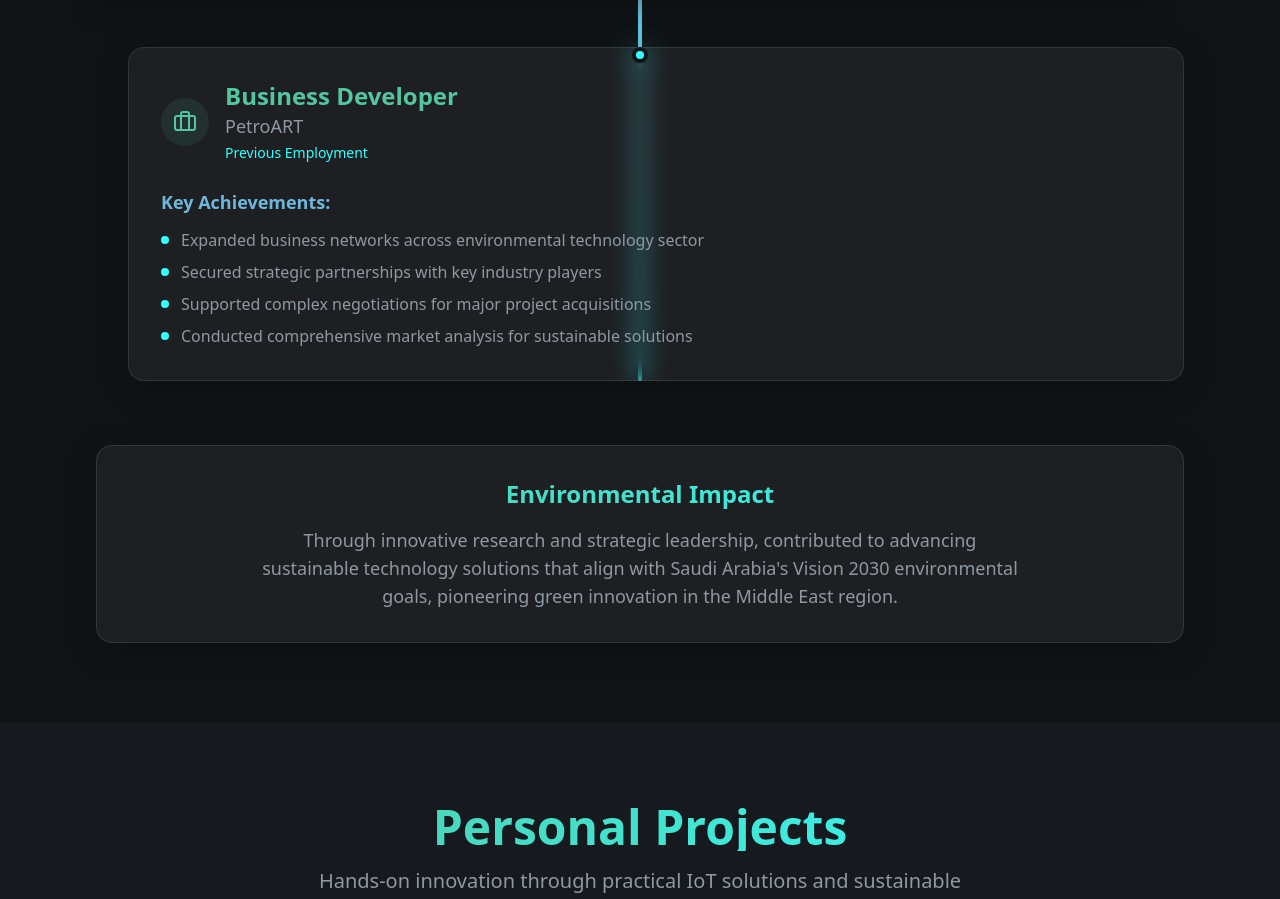
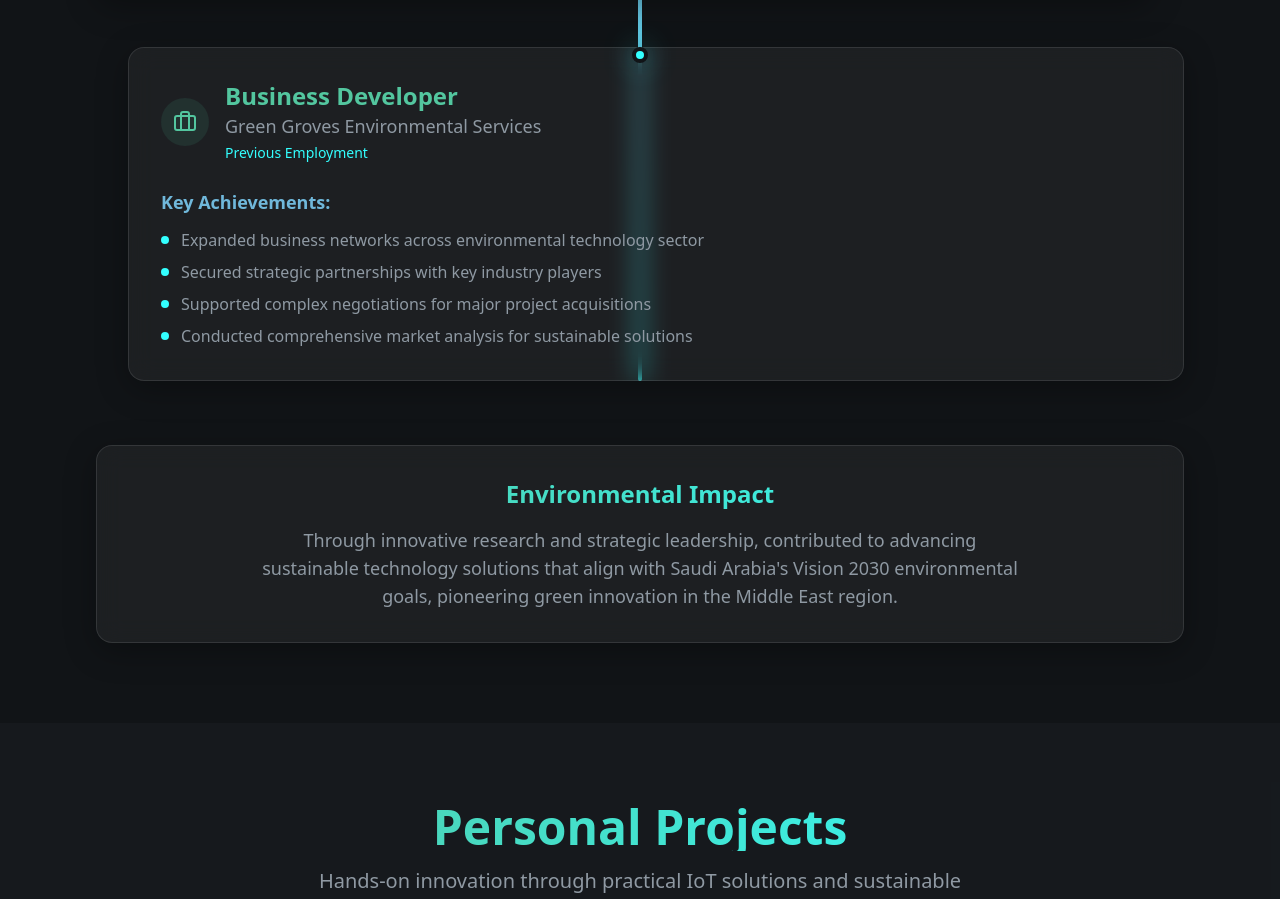
Before and after one commit to shudgum/baderalqahtani, a React (Vite) app: page / in a window 1280 px wide. Shown: the part 3283-4182 px from the top of the page. Built offline with nearby package versions, Linux system fonts and the light colour scheme.

Commit message:
Update company name
Updated the company name to "Green Groves Environmental Services".

```diff
--- a/src/components/Experience.tsx
+++ b/src/components/Experience.tsx
@@ -30,7 +30,7 @@ const experiences = [
   },
   {
     role: "Business Developer",
-    company: "PetroART",
+    company: "Green Groves Environmental Services",
     period: "Previous Employment",
     type: "development",
     icon: Briefcase,
```
